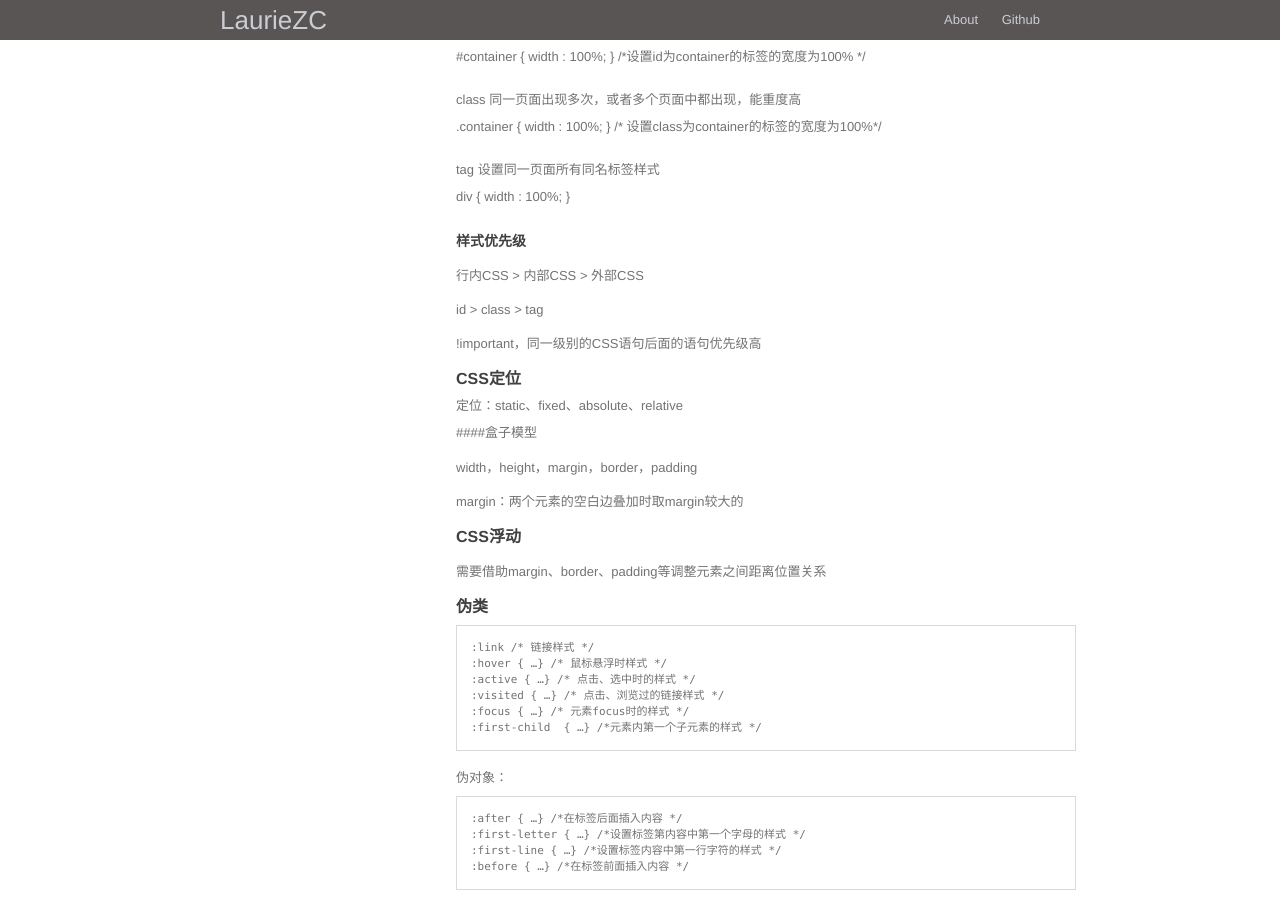
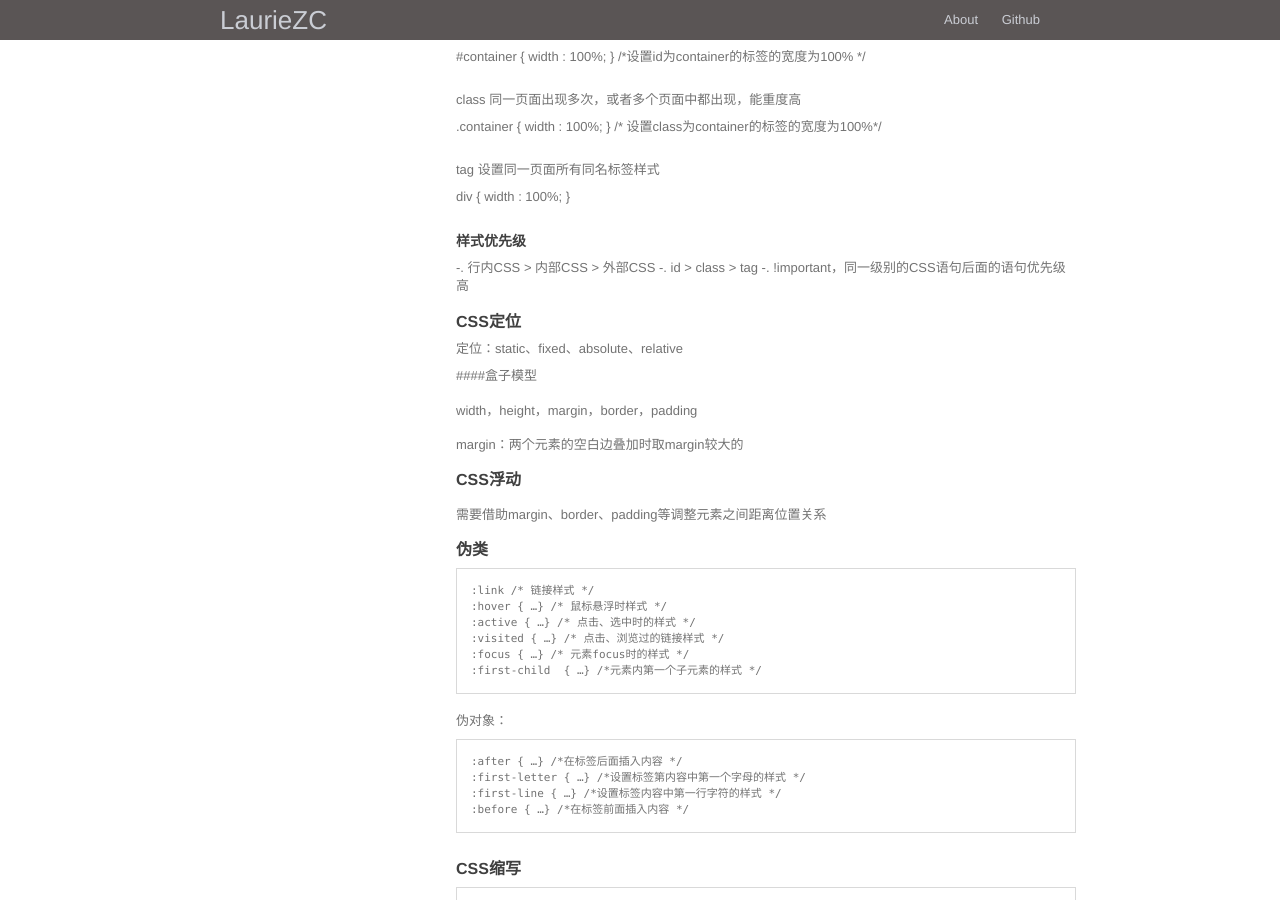
Before and after one commit to lauriezc/note, a Jekyll site: the page built from _posts/css/2016-09-05-Basic-CSS.md, in a window 1280 px wide and 900 px high, scrolled down 319 px. Built offline with Jekyll 4.4.1, drawn with Linux system fonts in a browser that asks for light colours; nearby versions of some CDN libraries.

```diff
--- a/_posts/css/2016-09-05-Basic-CSS.md
+++ b/_posts/css/2016-09-05-Basic-CSS.md
@@ -42,13 +42,14 @@ category: "CSS"
 ##### 样式优先级
 
 
-- 行内CSS > 内部CSS > 外部CSS
-- id > class > tag
-- !important，同一级别的CSS语句后面的语句优先级高
+-. 行内CSS > 内部CSS > 外部CSS
+-. id > class > tag
+-. !important，同一级别的CSS语句后面的语句优先级高
 
 
 ####  CSS定位
 定位：static、fixed、absolute、relative
+
 
 ####盒子模型
 - width，height，margin，border，padding
```
